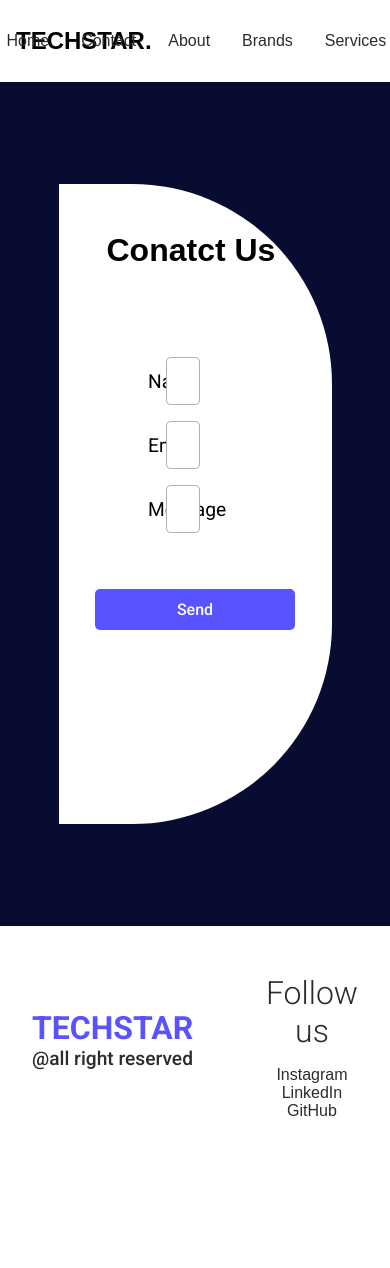
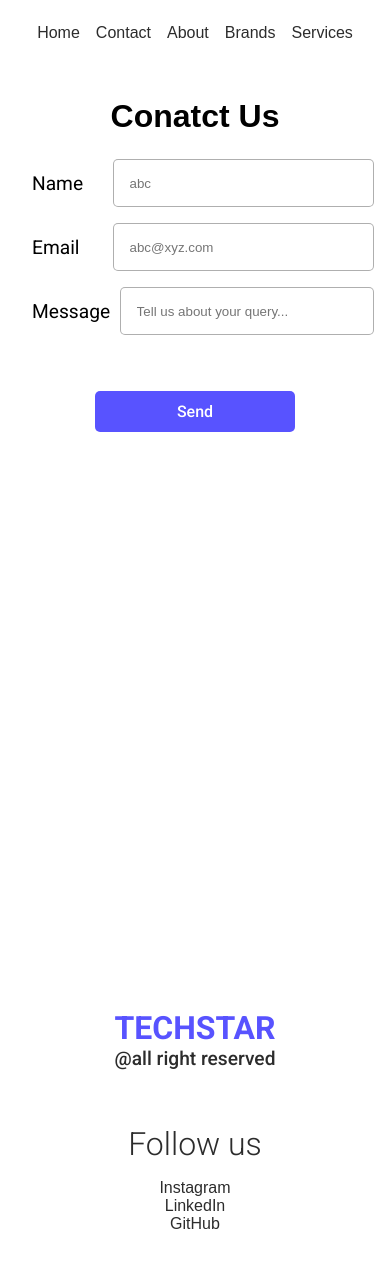
Before and after one commit to its-hisham/ReactPro1, a React (Create React App) app: page /contact in a window 390 px wide. Shown: the top 1268 px of the page. Before the commit the page ends 1126 px from the top, so only its background shows below. Built offline with nearby package versions, Linux system fonts and the light colour scheme.

Commit message:
FINAL COMMIT

```diff
--- a/src/App.js
+++ b/src/App.js
@@ -12,6 +12,8 @@
 import "./styles/home.scss";
 import "./styles/footer.scss";
 import "./styles/contact.scss";
+import "./styles/mediaquery.scss";
+
 
 
 function App() {
--- a/src/components/Services.jsx
+++ b/src/components/Services.jsx
@@ -6,18 +6,23 @@
 
 const Services = () => {
   return (
-    <div className='services'>Services
+    <div >
 
-    <Carousel>
+    <Carousel infiniteLoop
+     autoPlay
+     showThumbs={false}
+     showStatus={false}
+     showArrows={false}
+     interval={1000}>
 
      <div>
         <img src={img1} alt='Item1'/>
-        <p>Full Stack</p>
+        <p className='legend'>Full Stack</p>
      </div>
 
      <div>
         <img src={img2} alt='Item2'/>
-        <p>Peer-to-peer Support</p>
+        <p className='legend'>Peer-to-peer Support</p>
      </div>
 
 
--- /dev/null
+++ b/src/styles/mediaquery.scss
@@ -0,0 +1,107 @@
+
+
+
+  @media screen and (max-width:820px){
+    .home3{
+        height: 130vh;
+        >div{
+            height: 120vh;
+        }
+    }
+
+    .contact > main{
+        height: 100vh;
+        width: 100%;
+        border-radius: 0%;
+        h1{
+            text-align: center;
+        }
+    }
+}
+
+
+
+@media screen and (max-width:700px){
+
+    nav{
+        >h1{
+            display: none;
+        }
+        >main{
+            width: 100%;
+            justify-content: center;
+            a{
+                margin: 0.5rem;
+            }
+        }
+    }
+
+    .home > main{
+        align-items: center;
+
+        >h1{
+            font-size: 3rem
+        }
+    }
+
+.home2{
+    height: 120vh;
+    flex-direction: column;
+    img{
+        width:100%;
+    }
+    >div{
+        width: 100%;
+    }
+}
+
+
+.home3 {
+    height: 120vh;
+    >div{
+        text-align: center;
+        width: 100%;
+        border-radius: 0;
+        >p{
+            padding: 5rem 2rem;
+            font-size: 0.9rem;
+            line-height: 150%
+        };
+    }
+}
+
+
+.home4{
+    align-items: center;
+    >div{
+        border-radius: 0;
+        width: 100%;
+        height: unset;
+    }
+}
+
+
+.contact >main{
+  padding: 1rem ;
+  >h1{
+    margin: 1rem;
+
+  }
+  >form{
+    margin: 0%;
+    >div{
+        width: 100%;
+    }
+  }
+}
+
+footer{
+    height: 50vh;
+    grid-template-columns: 1fr;
+    padding: 5rem;
+    >div{
+        align-items: center;
+    }
+}
+
+}
```
Also changed, not shown: src/styles/services.scss (deleted).
